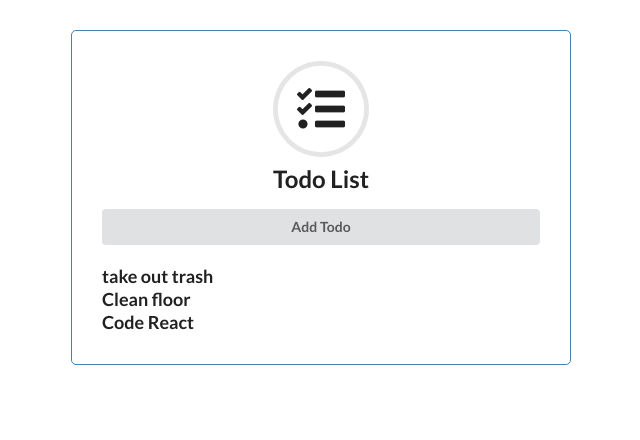
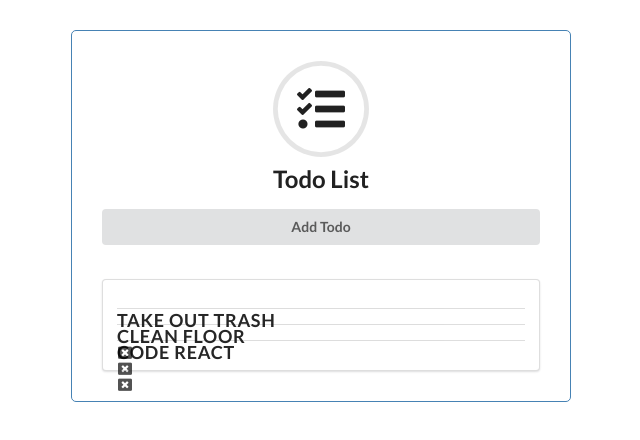
Before and after one commit to builtbyjosh/todoAppV1, a React (Create React App) app: page / in a window 1280 px wide. Shown: the top 440 px of the page, without its empty margins (319-959 px from the left). Built offline with nearby package versions, Linux system fonts and the light colour scheme.

Commit message:
debugging styling for todo display

```diff
--- a/src/components/Task.js
+++ b/src/components/Task.js
@@ -4,7 +4,7 @@ const Task = ({task}) => {
   return (
     <div>
       <h3>{task.text}</h3>
-
+      <i className="icon window close link"></i>
     </div>
   );
 }
--- a/src/components/Tasks.js
+++ b/src/components/Tasks.js
@@ -9,11 +9,13 @@ const Tasks = () => {
   ]
 
   return (
-    <>
+    <div className="ui segment">
       {taskList.map((task)=>(
-        <Task key={task.id} task={task} />
+        <div className="ui divider">
+          <Task key={task.id} task={task} />
+        </div>
       ))}
-    </>
+    </div>
   );
 }
 
```
